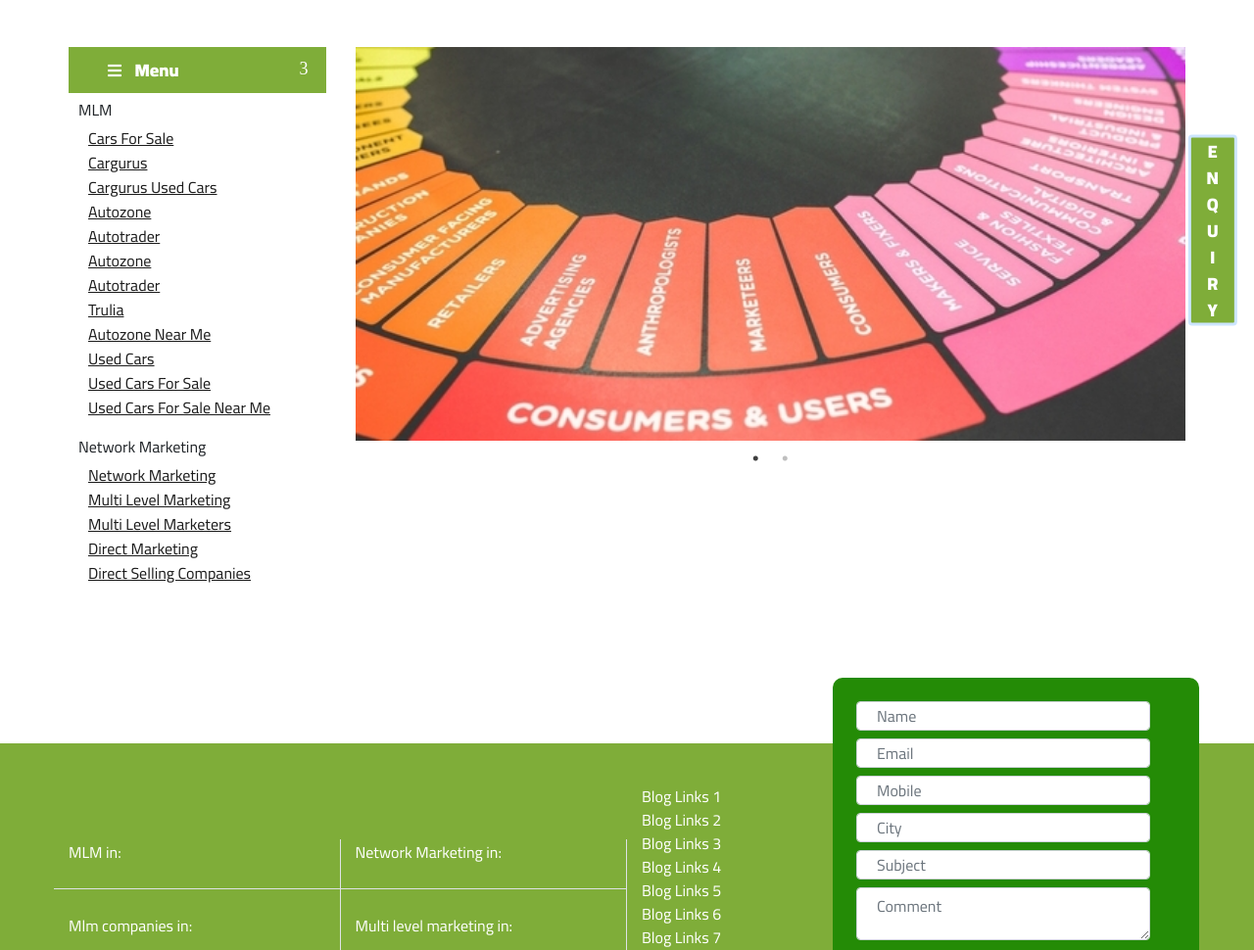
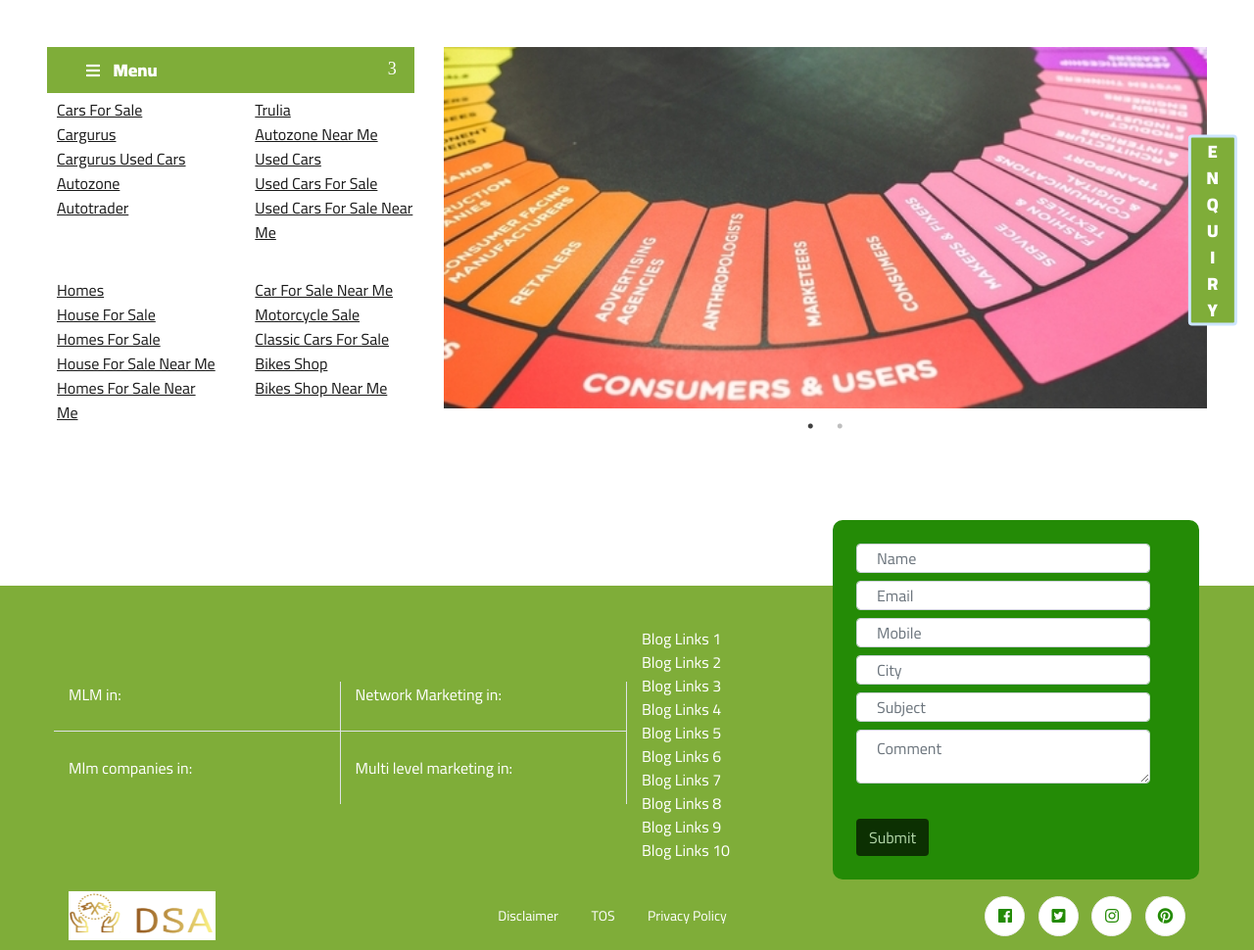
Before and after one commit to hassanjrao/fsn-website-Laravel, a Laravel app: a page that uses resources/views/layouts/master.blade.php in a window 1280 px wide. Shown: the part 80-1050 px from the top of the page at 98% size. Run offline with Laravel 8, Linux system fonts and the light colour scheme; data that the repository does not hold is empty; some libraries are stand-ins or nearby versions; some web fonts are replaced.

Commit message:
added 4 sections in left menu

```diff
--- a/resources/views/layouts/master.blade.php
+++ b/resources/views/layouts/master.blade.php
@@ -169,18 +169,18 @@
 
     <section class="hero pt-5">
 
-        <div class="container">
+        <div class="container-fluid pl-5 pr-5">
             <div class="row">
-                <div class="col-lg-3 ">
+                <div class="col-lg-4 ">
                     <div class="hero__categories">
                         <div class="hero__categories__all">
                             <i class="fa fa-bars"></i>
                             <span>Menu</span>
                         </div>
-                        <ul>
-                            <li>MLM</li>
 
 
+                        <div class="row">
+                            <div class="col-lg-6">
 
                                 <ul>
                                     <li><a href="{{ route("mlm") }}">cars for sale</a></li>
@@ -188,8 +188,13 @@
                                     <li><a href="#">cargurus used cars</a></li>
                                     <li><a href="#">autozone</a></li>
                                     <li><a href="#">autotrader</a></li>
-                                <li><a href="#">autozone</a></li>
-                                <li><a href="#">autotrader</a></li>
+
+                                </ul>
+
+
+                            </div>
+                            <div class="col-lg-6">
+                                <ul>
                                     <li><a href="#">trulia</a></li>
                                     <li><a href="#">autozone near me</a></li>
                                     <li><a href="#">used cars</a></li>
@@ -197,25 +202,54 @@
                                     <li><a href="#">used cars for sale near me</a></li>
 
                                 </ul>
+                            </div>
+                        </div>
+
+                        <br>
+
+
+
+
+
+                        <div class="row">
+                            <div class="col-lg-6">
+                                <ul>
+
+
+                                   <li><a href="#">homes</a></li>
+                                   <li><a href="#">house for sale</a></li>
+                                   <li><a href="#">homes for sale</a></li>
+                                    <li><a href="#"> house for sale near me</a></li>
+                                    <li><a href="#"> homes for sale near me</a></li>
+
+
 
                                 </ul>
 
+                            </div>
+                            <div class="col-lg-6">
                                 <ul>
-                            <li>Network Marketing</li>
+                                    <li><a href="#">car for sale near me</a></li>
+                                    <li><a href="#">motorcycle sale</a></li>
+                                    <li><a href="#">classic cars for sale</a></li>
+                                    <li><a href="#">bikes shop</a></li>
+                                    <li><a href="#">bikes shop near me</a></li>
 
-                            <ul>
-                                <li><a href="network-marketing.php">network marketing</a></li>
-                                <li><a href="#">multi level marketing</a></li>
-                                <li><a href="multi-level-marketers.php">multi level marketers</a></li>
-                                <li><a href="direct-marketing.php">direct marketing</a></li>
-                                <li><a href="direct-selling-companies.php">direct selling companies</a></li>
 
-                            </ul>
+
+
+
+
                                 </ul>
                             </div>
                         </div>
 
-                <div class="col-lg-9 slider">
+
+
+                    </div>
+                </div>
+
+                <div class="col-lg-8 slider">
 
                     <div class="slider23 ">
 
```
Lines whose indentation alone changed are shown as unchanged.
